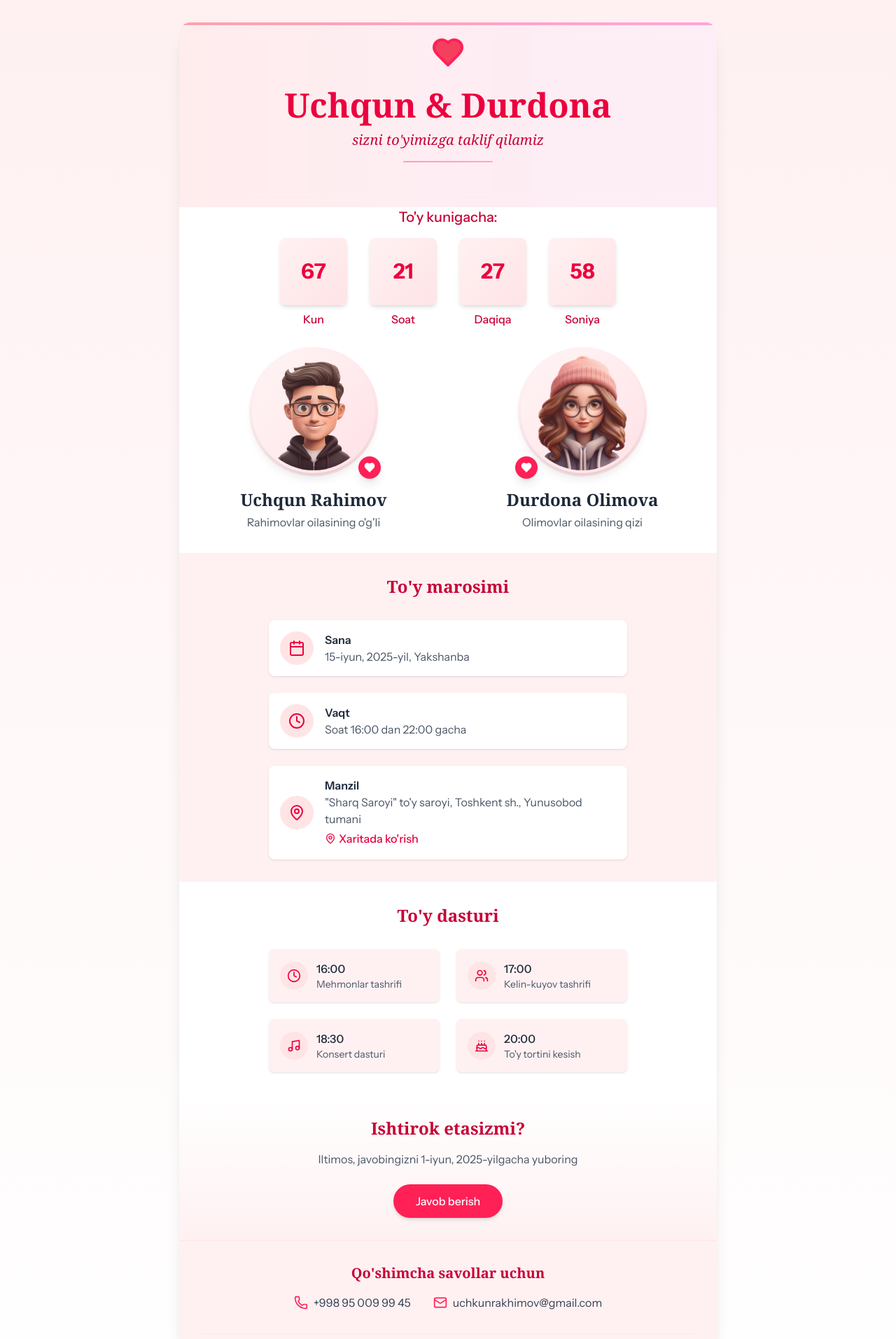
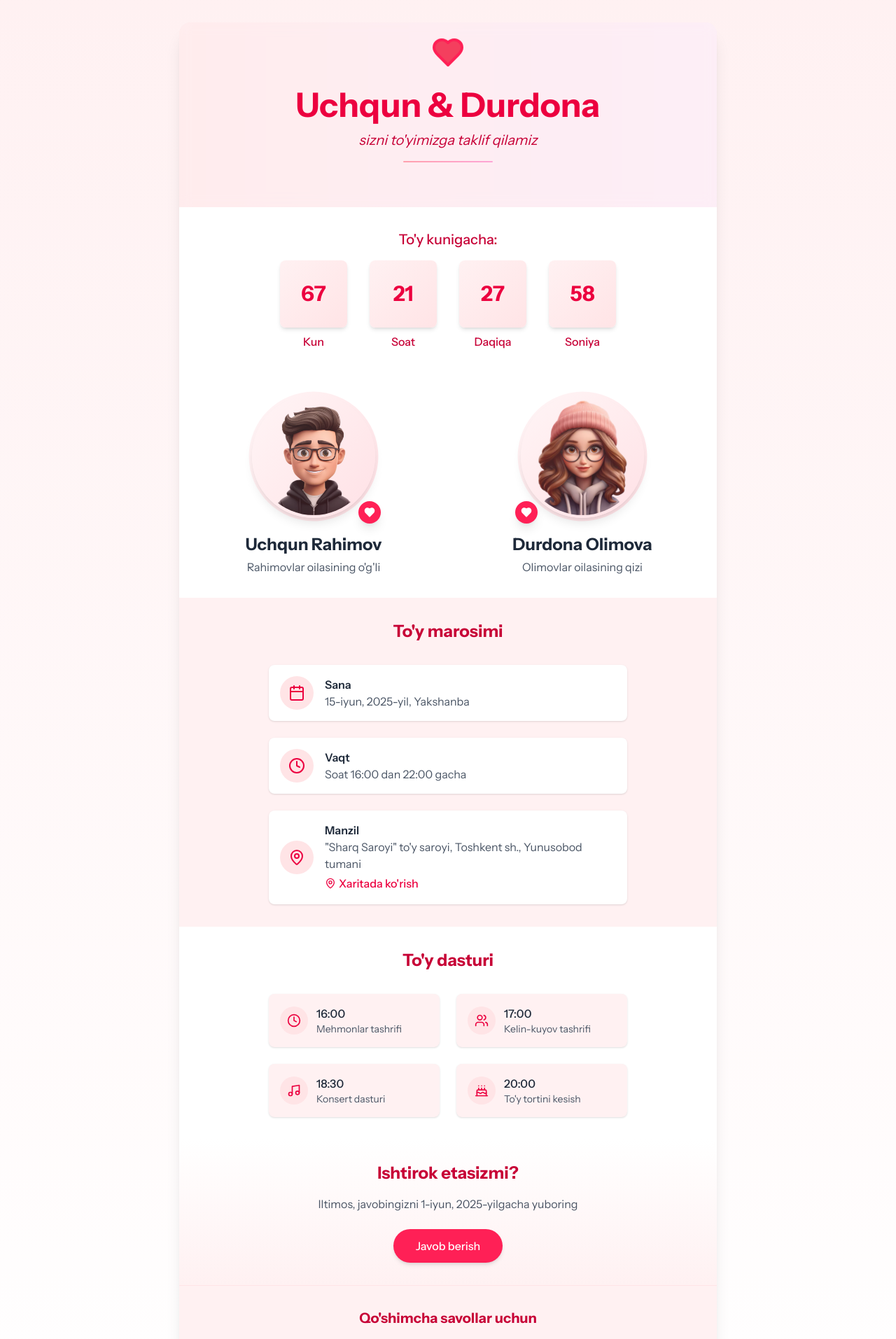
Before and after one commit to uchkunrakhimow/wedding-invitation, a React (Vite) app: page / in a window 1280 px wide. Shown: the top 1913 px of the page at 70% size. Built offline with nearby package versions, Linux system fonts and the light colour scheme.

Commit message:
fix: minor bugs

```diff
--- a/src/components/Countdown.tsx
+++ b/src/components/Countdown.tsx
@@ -56,7 +56,7 @@ const Countdown: React.FC<CountdownProps> = ({ isLoaded }) => {
 
   return (
     <div
-      className={`transition-all duration-1000 delay-300 ${
+      className={`transition-all duration-1000 delay-300 p-8 ${
         isLoaded ? "translate-y-0 opacity-100" : "translate-y-10 opacity-0"
       }`}
     >
--- a/src/components/CoupleInfo.tsx
+++ b/src/components/CoupleInfo.tsx
@@ -31,9 +31,7 @@ const PersonProfile: React.FC<{ person: CoupleInfoType; isRight: boolean }> = ({
           <Heart size={16} fill="white" />
         </div>
       </div>
-      <h2 className="text-2xl font-serif font-bold mb-1 text-gray-800">
-        {person.name}
-      </h2>
+      <h2 className="text-2xl  font-bold mb-1 text-gray-800">{person.name}</h2>
       <p className="text-gray-600">{person.family}</p>
     </div>
   );
--- a/src/components/Footer.tsx
+++ b/src/components/Footer.tsx
@@ -4,7 +4,7 @@ import { weddingConstants } from "../constants";
 const Footer: React.FC = () => {
   return (
     <div className="p-8 bg-rose-50 text-center border-t border-rose-100">
-      <h2 className="text-xl font-serif font-bold mb-4 text-rose-700">
+      <h2 className="text-xl  font-bold mb-4 text-rose-700">
         {weddingConstants.messages.contactTitle}
       </h2>
 
--- a/src/components/Header.tsx
+++ b/src/components/Header.tsx
@@ -10,7 +10,6 @@ const Header: React.FC<HeaderProps> = ({ isLoaded }) => {
     <div className="relative overflow-hidden bg-gradient-to-r from-rose-100 to-pink-100 p-8 text-center">
       <div className="absolute top-0 left-0 w-full h-full">
         <div className="absolute inset-0 bg-white/30 backdrop-blur-sm"></div>
-        <div className="absolute top-0 left-0 w-full h-1 bg-gradient-to-r from-rose-300 to-pink-300"></div>
       </div>
 
       <div className="relative">
@@ -22,7 +21,7 @@ const Header: React.FC<HeaderProps> = ({ isLoaded }) => {
         </div>
 
         <h1
-          className={`font-serif text-5xl font-bold text-rose-600 mb-3 transition-all duration-1000 ${
+          className={` text-5xl font-bold text-rose-600 mb-3 transition-all duration-1000 ${
             isLoaded
               ? "translate-y-0 opacity-100 scale-100"
               : "translate-y-10 opacity-0 scale-90"
@@ -32,7 +31,7 @@ const Header: React.FC<HeaderProps> = ({ isLoaded }) => {
           {weddingConstants.couple.bride.name.split(" ")[0]}
         </h1>
 
-        <p className="text-xl text-rose-700 mb-4 font-serif italic">
+        <p className="text-xl text-rose-700 mb-4  italic">
           {weddingConstants.messages.invitation}
         </p>
 
--- a/src/components/Program.tsx
+++ b/src/components/Program.tsx
@@ -42,7 +42,7 @@ const Program: React.FC<ProgramProps> = ({ isLoaded }) => {
         isLoaded ? "translate-y-0 opacity-100" : "translate-y-10 opacity-0"
       }`}
     >
-      <h2 className="text-2xl font-serif font-bold text-center mb-8 text-rose-700">
+      <h2 className="text-2xl  font-bold text-center mb-8 text-rose-700">
         {weddingConstants.messages.weddingProgram}
       </h2>
 
--- a/src/components/RSVP.tsx
+++ b/src/components/RSVP.tsx
@@ -79,7 +79,7 @@ const RSVP: React.FC<RSVPProps> = ({ isLoaded, setToast }) => {
         isLoaded ? "translate-y-0 opacity-100" : "translate-y-10 opacity-0"
       }`}
     >
-      <h2 className="text-2xl font-serif font-bold mb-4 text-rose-700">
+      <h2 className="text-2xl  font-bold mb-4 text-rose-700">
         {weddingConstants.messages.rsvpQuestion}
       </h2>
       <p className="text-gray-600 mb-6 max-w-md mx-auto">
--- a/src/components/WeddingDetails.tsx
+++ b/src/components/WeddingDetails.tsx
@@ -12,7 +12,7 @@ const WeddingDetails: React.FC<WeddingDetailsProps> = ({ isLoaded }) => {
         isLoaded ? "translate-y-0 opacity-100" : "translate-y-10 opacity-0"
       }`}
     >
-      <h2 className="text-2xl font-serif font-bold text-center mb-8 text-rose-700">
+      <h2 className="text-2xl  font-bold text-center mb-8 text-rose-700">
         {weddingConstants.messages.weddingInfo}
       </h2>
 
```
